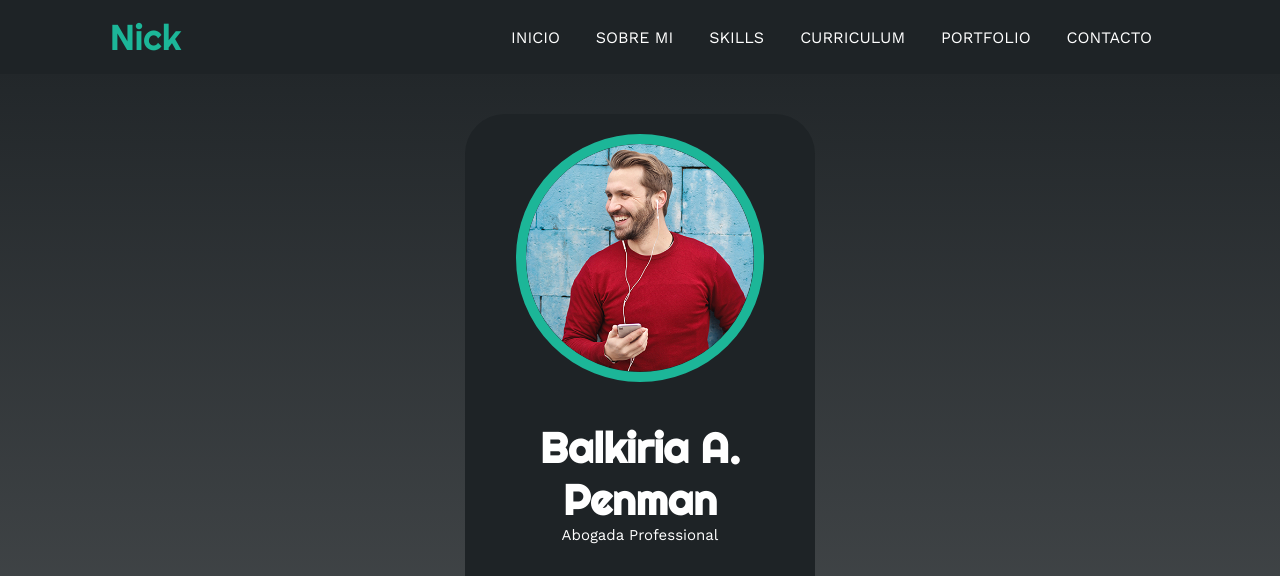
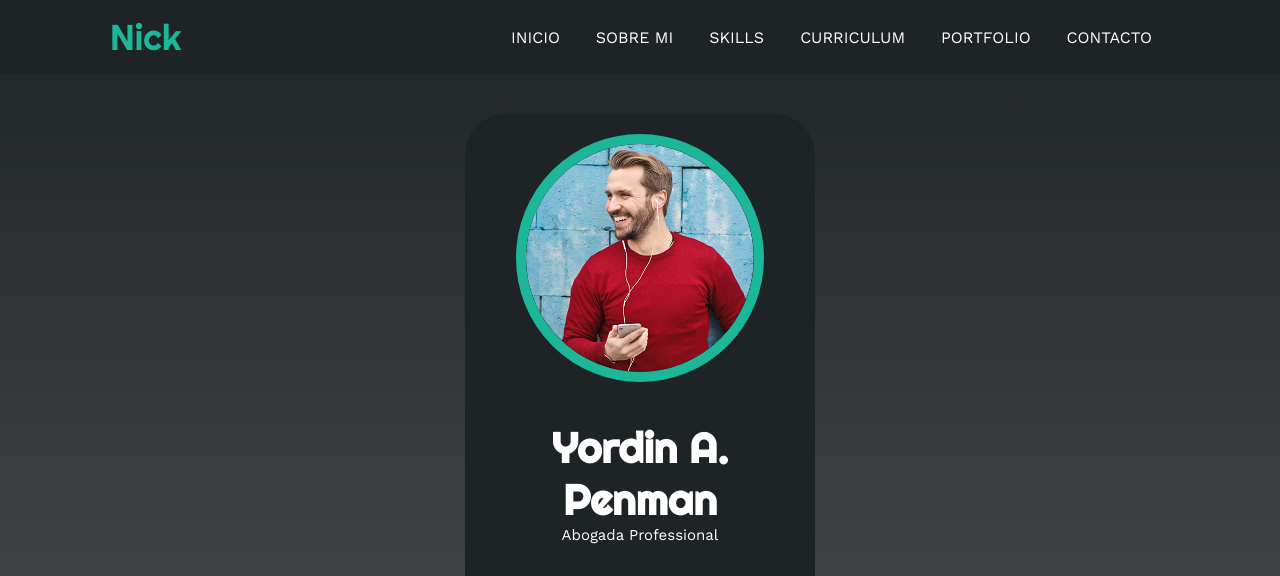
Before and after one commit to Josuevgt/Proyecto_Abogada_Balkiria, a plain HTML site: page index.html in a window 1280 px wide. Shown: the top 576 px of the page. Drawn offline with nearby package versions, Linux system fonts and the light colour scheme.

Commit message:
cambios
:)

```diff
--- a/index.html
+++ b/index.html
@@ -37,7 +37,7 @@
             <div class="contenedor-img">
                 <img src="imagen/hero.png" alt="">
             </div>
-            <h1>Balkiria A. Penman</h1>
+            <h1>Yordin A. Penman</h1>
             <h2>Abogada Professional</h2>
             <div class="redes">
                 <a href="#"><i class="fa-brands fa-facebook-f"></i></a>
```
